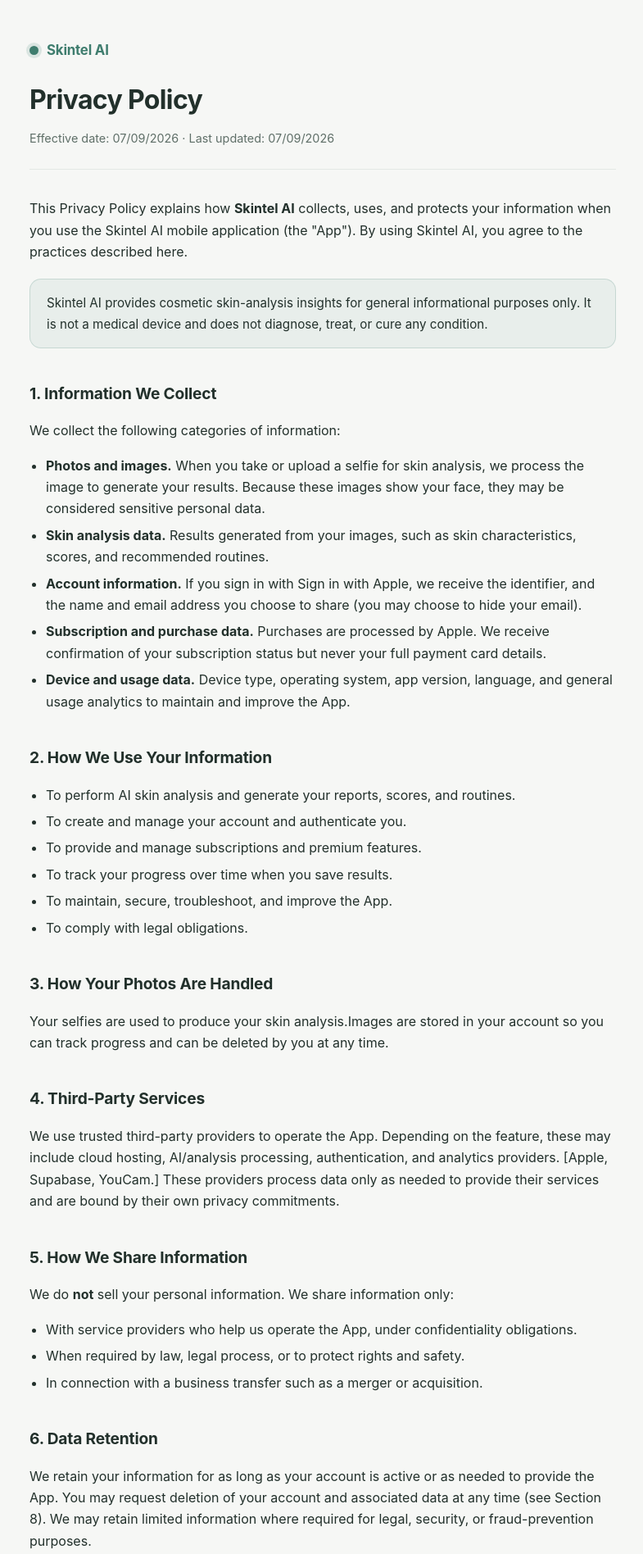
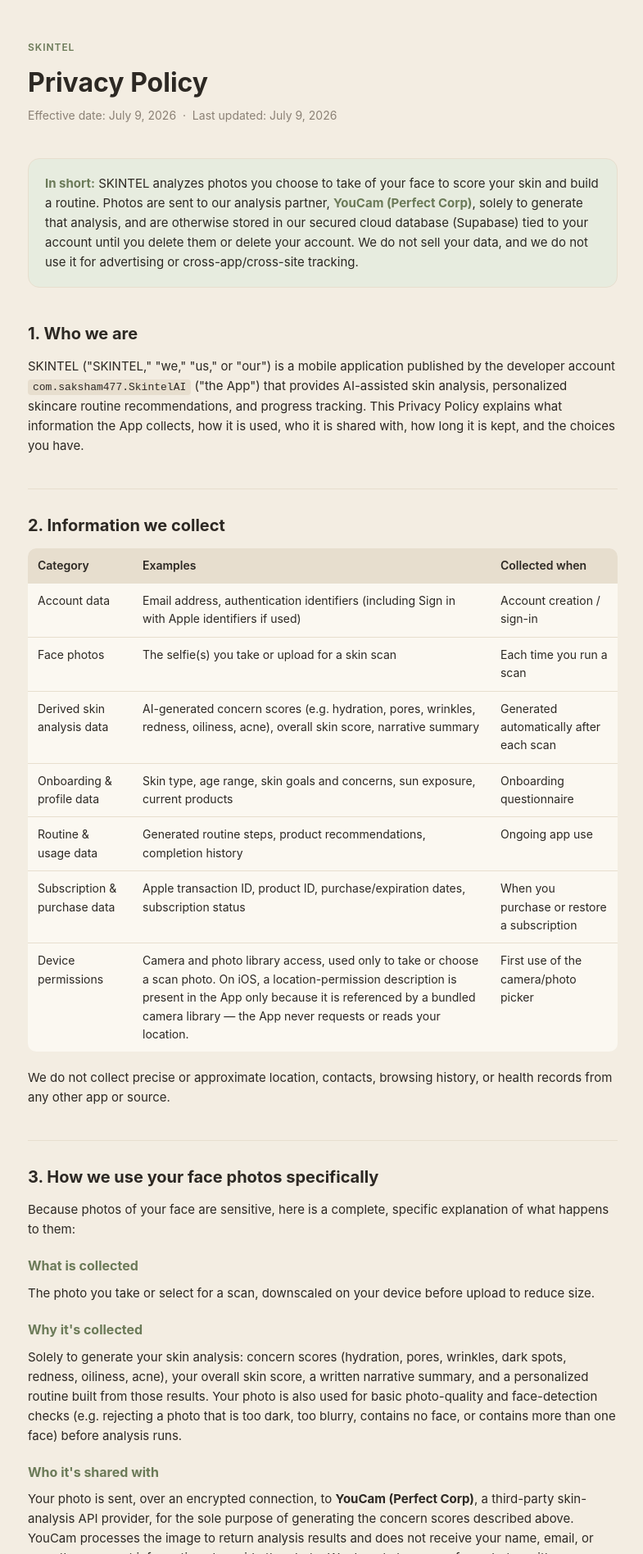
Before and after one commit to saksham477/skiltelprivacy, a plain HTML site: page index.html in a window 1280 px wide. Shown: the top 1896 px of the page at 82% size, without its empty margins (246-1031 px from the left). Drawn offline with Linux system fonts and the light colour scheme.

Commit message:
Revise Privacy Policy for SKINTEL branding and layout
Updated the Privacy Policy to reflect new branding and design changes, including changes to the structure and content of the document.

```diff
--- a/index.html
+++ b/index.html
@@ -3,176 +3,304 @@
 <head>
 <meta charset="UTF-8" />
 <meta name="viewport" content="width=device-width, initial-scale=1.0" />
-  <title>Privacy Policy — Skintel AI</title>
+<title>Privacy Policy — SKINTEL</title>
 <style>
   :root {
-      --bg: #f6f7f5;
-      --surface: #ffffff;
-      --ink: #22302b;
-      --muted: #5f6f68;
-      --accent: #3f7d6e;
-      --line: #e3e8e4;
-      --radius: 14px;
+    --cream: #F3EDE2;
+    --surface: #FBF8F1;
+    --sand: #E7DECE;
+    --ink: #2C2823;
+    --muted: #8B8175;
+    --sage: #7C8B6B;
+    --sage-deep: #6B7A58;
+    --sage-soft: #E7ECDF;
+    --gold: #B89B5E;
+    --danger: #B4553F;
+    --danger-soft: #F7E7E3;
   }
   * { box-sizing: border-box; }
-    html { scroll-behavior: smooth; }
   body {
     margin: 0;
-      background: var(--bg);
+    background: var(--cream);
     color: var(--ink);
     font-family: -apple-system, BlinkMacSystemFont, "Segoe UI", Roboto, Helvetica, Arial, sans-serif;
-      line-height: 1.65;
-      -webkit-font-smoothing: antialiased;
+    line-height: 1.6;
   }
-    .wrap { max-width: 760px; margin: 0 auto; padding: 48px 22px 80px; }
+  .wrap {
+    max-width: 760px;
+    margin: 0 auto;
+    padding: 48px 20px 96px;
+  }
   header {
-      border-bottom: 1px solid var(--line);
-      padding-bottom: 26px;
-      margin-bottom: 34px;
+    margin-bottom: 40px;
   }
-    .brand {
-      display: inline-flex;
-      align-items: center;
-      gap: 10px;
-      font-weight: 700;
-      letter-spacing: -0.01em;
-      font-size: 1.05rem;
-      color: var(--accent);
-    }
-    .dot {
-      width: 11px; height: 11px; border-radius: 50%;
-      background: var(--accent);
-      box-shadow: 0 0 0 4px rgba(63,125,110,0.15);
+  .eyebrow {
+    text-transform: uppercase;
+    letter-spacing: 0.08em;
+    font-size: 12px;
+    font-weight: 600;
+    color: var(--sage-deep);
   }
   h1 {
-      font-size: 2rem;
-      margin: 20px 0 8px;
-      letter-spacing: -0.02em;
+    font-size: 32px;
+    margin: 8px 0 4px;
+    color: var(--ink);
   }
-    .meta { color: var(--muted); font-size: 0.9rem; margin: 0; }
-    h2 {
-      font-size: 1.2rem;
-      margin: 40px 0 10px;
-      letter-spacing: -0.01em;
-    }
-    p, li { color: var(--ink); }
-    .muted { color: var(--muted); }
-    a { color: var(--accent); text-underline-offset: 3px; }
-    ul { padding-left: 20px; }
-    li { margin: 6px 0; }
-    .card {
-      background: var(--surface);
-      border: 1px solid var(--line);
-      border-radius: var(--radius);
-      padding: 22px 24px;
-      margin-top: 18px;
+  .meta {
+    color: var(--muted);
+    font-size: 14px;
   }
   .callout {
-      background: rgba(63,125,110,0.07);
-      border: 1px solid rgba(63,125,110,0.2);
-      border-radius: var(--radius);
-      padding: 16px 20px;
-      margin: 20px 0;
-      font-size: 0.95rem;
+    background: var(--sage-soft);
+    border: 1px solid var(--sand);
+    border-radius: 14px;
+    padding: 18px 20px;
+    margin: 28px 0;
+    font-size: 15px;
+  }
+  .callout strong { color: var(--sage-deep); }
+  h2 {
+    font-size: 20px;
+    margin: 40px 0 12px;
+    color: var(--ink);
+    border-top: 1px solid var(--sand);
+    padding-top: 28px;
+  }
+  h2:first-of-type { border-top: none; padding-top: 0; }
+  h3 {
+    font-size: 16px;
+    margin: 20px 0 8px;
+    color: var(--sage-deep);
+  }
+  p { margin: 0 0 14px; font-size: 15px; }
+  ul { margin: 0 0 14px; padding-left: 20px; }
+  li { margin-bottom: 6px; font-size: 15px; }
+  table {
+    width: 100%;
+    border-collapse: collapse;
+    margin: 12px 0 20px;
+    font-size: 14px;
+    background: var(--surface);
+    border-radius: 10px;
+    overflow: hidden;
+  }
+  th, td {
+    text-align: left;
+    padding: 10px 12px;
+    border-bottom: 1px solid var(--sand);
+    vertical-align: top;
+  }
+  th {
+    background: var(--sand);
+    color: var(--ink);
+    font-weight: 600;
+  }
+  tr:last-child td { border-bottom: none; }
+  a { color: var(--sage-deep); }
+  .no-track {
+    background: var(--surface);
+    border: 1px solid var(--sand);
+    border-left: 4px solid var(--sage);
+    border-radius: 10px;
+    padding: 16px 18px;
+    margin: 14px 0;
+  }
+  .contact {
+    background: var(--surface);
+    border-radius: 14px;
+    padding: 20px;
+    margin-top: 16px;
   }
   footer {
     margin-top: 56px;
-      padding-top: 22px;
-      border-top: 1px solid var(--line);
     color: var(--muted);
-      font-size: 0.85rem;
+    font-size: 13px;
+    text-align: center;
   }
   code {
-      background: #eef1ee;
-      padding: 1px 6px;
-      border-radius: 5px;
-      font-size: 0.9em;
+    background: var(--sand);
+    padding: 2px 6px;
+    border-radius: 4px;
+    font-size: 13px;
   }
 </style>
 </head>
 <body>
 <div class="wrap">
+
   <header>
-      <span class="brand"><span class="dot"></span> Skintel AI</span>
+    <div class="eyebrow">SKINTEL</div>
     <h1>Privacy Policy</h1>
-      <p class="meta">Effective date: 07/09/2026 &middot; Last updated: 07/09/2026</p>
+    <div class="meta">Effective date: July 9, 2026 &nbsp;·&nbsp; Last updated: July 9, 2026</div>
   </header>
 
-    <p>This Privacy Policy explains how <strong>Skintel AI</strong> collects, uses, and protects your information when you use the Skintel AI mobile application (the "App"). By using Skintel AI, you agree to the practices described here.</p>
-
   <div class="callout">
-      Skintel AI provides cosmetic skin-analysis insights for general informational purposes only. It is not a medical device and does not diagnose, treat, or cure any condition.
+    <strong>In short:</strong> SKINTEL analyzes photos you choose to take of your face to score your skin and
+    build a routine. Photos are sent to our analysis partner, <strong>YouCam (Perfect Corp)</strong>, solely to
+    generate that analysis, and are otherwise stored in our secured cloud database (Supabase) tied to your
+    account until you delete them or delete your account. We do not sell your data, and we do not use it for
+    advertising or cross-app/cross-site tracking.
   </div>
 
-    <h2>1. Information We Collect</h2>
-    <p>We collect the following categories of information:</p>
+  <h2 id="who-we-are">1. Who we are</h2>
+  <p>
+    SKINTEL ("SKINTEL," "we," "us," or "our") is a mobile application published by the developer account
+    <code>com.saksham477.SkintelAI</code> ("the App") that provides AI-assisted skin analysis, personalized
+    skincare routine recommendations, and progress tracking. This Privacy Policy explains what information the
+    App collects, how it is used, who it is shared with, how long it is kept, and the choices you have.
+  </p>
+
+  <h2 id="data-we-collect">2. Information we collect</h2>
+  <table>
+    <thead>
+      <tr><th>Category</th><th>Examples</th><th>Collected when</th></tr>
+    </thead>
+    <tbody>
+      <tr>
+        <td>Account data</td>
+        <td>Email address, authentication identifiers (including Sign in with Apple identifiers if used)</td>
+        <td>Account creation / sign-in</td>
+      </tr>
+      <tr>
+        <td>Face photos</td>
+        <td>The selfie(s) you take or upload for a skin scan</td>
+        <td>Each time you run a scan</td>
+      </tr>
+      <tr>
+        <td>Derived skin analysis data</td>
+        <td>AI-generated concern scores (e.g. hydration, pores, wrinkles, redness, oiliness, acne), overall
+          skin score, narrative summary</td>
+        <td>Generated automatically after each scan</td>
+      </tr>
+      <tr>
+        <td>Onboarding &amp; profile data</td>
+        <td>Skin type, age range, skin goals and concerns, sun exposure, current products</td>
+        <td>Onboarding questionnaire</td>
+      </tr>
+      <tr>
+        <td>Routine &amp; usage data</td>
+        <td>Generated routine steps, product recommendations, completion history</td>
+        <td>Ongoing app use</td>
+      </tr>
+      <tr>
+        <td>Subscription &amp; purchase data</td>
+        <td>Apple transaction ID, product ID, purchase/expiration dates, subscription status</td>
+        <td>When you purchase or restore a subscription</td>
+      </tr>
+      <tr>
+        <td>Device permissions</td>
+        <td>Camera and photo library access, used only to take or choose a scan photo. On iOS, a
+          location-permission description is present in the App only because it is referenced by a bundled
+          camera library — the App never requests or reads your location.</td>
+        <td>First use of the camera/photo picker</td>
+      </tr>
+    </tbody>
+  </table>
+  <p>We do not collect precise or approximate location, contacts, browsing history, or health records from any
+    other app or source.</p>
+
+  <h2 id="face-data">3. How we use your face photos specifically</h2>
+  <p>Because photos of your face are sensitive, here is a complete, specific explanation of what happens to
+    them:</p>
+  <h3>What is collected</h3>
+  <p>The photo you take or select for a scan, downscaled on your device before upload to reduce size.</p>
+  <h3>Why it's collected</h3>
+  <p>Solely to generate your skin analysis: concern scores (hydration, pores, wrinkles, dark spots, redness,
+    oiliness, acne), your overall skin score, a written narrative summary, and a personalized routine built
+    from those results. Your photo is also used for basic photo-quality and face-detection checks (e.g.
+    rejecting a photo that is too dark, too blurry, contains no face, or contains more than one face) before
+    analysis runs.</p>
+  <h3>Who it's shared with</h3>
+  <p>Your photo is sent, over an encrypted connection, to <strong>YouCam (Perfect Corp)</strong>, a third-party
+    skin-analysis API provider, for the sole purpose of generating the concern scores described above. YouCam
+    processes the image to return analysis results and does not receive your name, email, or any other
+    account information alongside the photo. We do not share your face photos with advertisers, data brokers,
+    or any party other than YouCam for this analysis purpose.</p>
+  <h3>Where it's stored</h3>
+  <p>After analysis, your original photo is stored in a private, access-controlled cloud storage bucket
+    (hosted on Supabase) associated only with your account. It is not publicly accessible; only your
+    authenticated account can retrieve it (via short-lived signed URLs).</p>
+  <h3>How long it's retained</h3>
+  <p>Your photos and the scan results derived from them are retained for as long as your account remains
+    active, so you can review past scans and track progress over time. You may delete an individual scan or
+    permanently delete your entire account (which immediately and permanently deletes all stored photos, scan
+    results, and account data) at any time from <em>Profile → Delete account</em> in the App. Deleted data is
+    removed from our storage and database as part of that action and cannot be recovered.</p>
+
+  <h2 id="third-parties">4. Third parties we work with</h2>
+  <p>We do not sell your personal information, and we do not share it with third parties for their own
+    advertising or marketing purposes. We work with the following service providers, each of which processes
+    data only as needed to provide their service to us, under contractual confidentiality and security
+    obligations equivalent to the protections described in this policy:</p>
+  <table>
+    <thead>
+      <tr><th>Provider</th><th>Purpose</th><th>Data involved</th></tr>
+    </thead>
+    <tbody>
+      <tr>
+        <td>YouCam (Perfect Corp)</td>
+        <td>AI skin analysis of scan photos</td>
+        <td>Scan photo only (no account identifiers)</td>
+      </tr>
+      <tr>
+        <td>Supabase</td>
+        <td>Database, authentication, and encrypted cloud storage hosting</td>
+        <td>Account data, photos, scan results, routines</td>
+      </tr>
+      <tr>
+        <td>Apple (App Store / StoreKit)</td>
+        <td>Processing subscription purchases and verifying transactions</td>
+        <td>Purchase/transaction identifiers; optionally Sign in with Apple identifiers</td>
+      </tr>
+    </tbody>
+  </table>
+
+  <h2 id="tracking">5. Tracking &amp; advertising</h2>
+  <div class="no-track">
+    <p style="margin-bottom:0"><strong>SKINTEL does not track you.</strong> We do not use your data to serve
+      targeted advertising, we do not combine your data with data from other companies for advertising
+      purposes, and we do not share your data with data brokers. The App does not use the Identifier for
+      Advertisers (IDFA), third-party advertising SDKs, or cross-app/cross-website tracking technologies.
+      Because SKINTEL does not track users as defined by Apple's App Tracking Transparency framework, the App
+      does not display an App Tracking Transparency prompt.</p>
+  </div>
+
+  <h2 id="your-rights">6. Your choices &amp; rights</h2>
   <ul>
-      <li><strong>Photos and images.</strong> When you take or upload a selfie for skin analysis, we process the image to generate your results. Because these images show your face, they may be considered sensitive personal data.</li>
-      <li><strong>Skin analysis data.</strong> Results generated from your images, such as skin characteristics, scores, and recommended routines.</li>
-      <li><strong>Account information.</strong> If you sign in with Sign in with Apple, we receive the identifier, and the name and email address you choose to share (you may choose to hide your email).</li>
-      <li><strong>Subscription and purchase data.</strong> Purchases are processed by Apple. We receive confirmation of your subscription status but never your full payment card details.</li>
-      <li><strong>Device and usage data.</strong> Device type, operating system, app version, language, and general usage analytics to maintain and improve the App.</li>
+    <li><strong>Access:</strong> All your scan history, scores, and routines are viewable in-app at any time.</li>
+    <li><strong>Deletion:</strong> Delete an individual scan, or permanently delete your entire account and all
+      associated data, from <em>Profile → Delete account</em>.</li>
+    <li><strong>Correction:</strong> You can update your onboarding profile (skin type, goals, concerns, etc.)
+      at any time in the App.</li>
+    <li><strong>Portability/inquiries:</strong> Contact us using the details below for any data export or
+      privacy-related request, including requests available to you under GDPR, CCPA/CPRA, or other applicable
+      privacy laws.</li>
   </ul>
 
-    <h2>2. How We Use Your Information</h2>
-    <ul>
-      <li>To perform AI skin analysis and generate your reports, scores, and routines.</li>
-      <li>To create and manage your account and authenticate you.</li>
-      <li>To provide and manage subscriptions and premium features.</li>
-      <li>To track your progress over time when you save results.</li>
-      <li>To maintain, secure, troubleshoot, and improve the App.</li>
-      <li>To comply with legal obligations.</li>
-    </ul>
+  <h2 id="security">7. Security</h2>
+  <p>Data is transmitted using encrypted (HTTPS/TLS) connections. Photos and account data are stored in
+    access-controlled cloud infrastructure (Supabase) scoped to your authenticated account. No method of
+    transmission or storage is 100% secure, but we take reasonable, industry-standard measures to protect your
+    information.</p>
 
-    <h2>3. How Your Photos Are Handled</h2>
-    <p>Your selfies are used to produce your skin analysis.Images are stored in your account so you can track progress and can be deleted by you at any time.</p>
+  <h2 id="children">8. Children's privacy</h2>
+  <p>SKINTEL is not directed to children under 13 (or the equivalent minimum age in your jurisdiction), and we
+    do not knowingly collect personal information, including face photos, from children under that age. If you
+    believe a child has provided us with personal information, contact us and we will delete it.</p>
 
-    <h2>4. Third-Party Services</h2>
-    <p>We use trusted third-party providers to operate the App. Depending on the feature, these may include cloud hosting, AI/analysis processing, authentication, and analytics providers. [Apple, Supabase, YouCam.] These providers process data only as needed to provide their services and are bound by their own privacy commitments.</p>
+  <h2 id="changes">9. Changes to this policy</h2>
+  <p>We may update this Privacy Policy from time to time. Material changes will be reflected by updating the
+    "Last updated" date above, and, where required, we will provide additional notice in the App.</p>
 
-    <h2>5. How We Share Information</h2>
-    <p>We do <strong>not</strong> sell your personal information. We share information only:</p>
-    <ul>
-      <li>With service providers who help us operate the App, under confidentiality obligations.</li>
-      <li>When required by law, legal process, or to protect rights and safety.</li>
-      <li>In connection with a business transfer such as a merger or acquisition.</li>
-    </ul>
-
-    <h2>6. Data Retention</h2>
-    <p>We retain your information for as long as your account is active or as needed to provide the App. You may request deletion of your account and associated data at any time (see Section 8). We may retain limited information where required for legal, security, or fraud-prevention purposes.</p>
-
-    <h2>7. Data Security</h2>
-    <p>We use reasonable technical and organizational measures to protect your information, including encryption in transit. However, no method of transmission or storage is completely secure, and we cannot guarantee absolute security.</p>
-
-    <h2>8. Your Rights and Choices</h2>
-    <ul>
-      <li>Access, correct, or delete your personal data.</li>
-      <li>Delete your account and associated images and results.</li>
-      <li>Withdraw consent or object to certain processing, where applicable.</li>
-      <li>Request a copy of your data in a portable format.</li>
-    </ul>
-    <p>To exercise any of these rights, contact us at <a href="mailto:developersaksham397@gmail.com">developersaksham397@gmail.com</a>. Depending on your region, you may have additional rights under laws such as the GDPR or CCPA.</p>
-
-    <h2>9. Children's Privacy</h2>
-    <p>Skintel AI is not intended for children under 13 (or the minimum age required in your jurisdiction). We do not knowingly collect personal information from children. If you believe a child has provided us information, contact us and we will delete it.</p>
-
-    <h2>10. International Users</h2>
-    <p>Your information may be processed in countries other than your own, which may have different data protection laws. Where required, we take steps to ensure appropriate safeguards are in place.</p>
-
-    <h2>11. Changes to This Policy</h2>
-    <p>We may update this Privacy Policy from time to time. Changes will be posted on this page with an updated effective date. Continued use of the App after changes means you accept the updated policy.</p>
-
-    <h2>12. Contact Us</h2>
-    <p>If you have questions about this Privacy Policy or your data, contact us at:</p>
-    <div class="card">
-      <strong>[Saksham Kafle / Skintel AI</strong><br />
-      Email: <a href="mailto:developersaksham397@gmail.com">developersaksham397@gmail.com</a><br />
-
+  <h2 id="contact">10. Contact us</h2>
+  <div class="contact">
+    <p style="margin-bottom:0">
+      Questions about this Privacy Policy or your data? Contact us at
+      <a href="mailto:developersaksham397@gmail.com">developersaksham397@gmail.com</a>.
+    </p>
   </div>
 
-    <footer>
-      &copy; 2026 Skintel AI. All rights reserved.
-    </footer>
+  <footer>SKINTEL — Privacy Policy</footer>
 </div>
 </body>
 </html>
```
Lines whose indentation alone changed are shown as unchanged.
